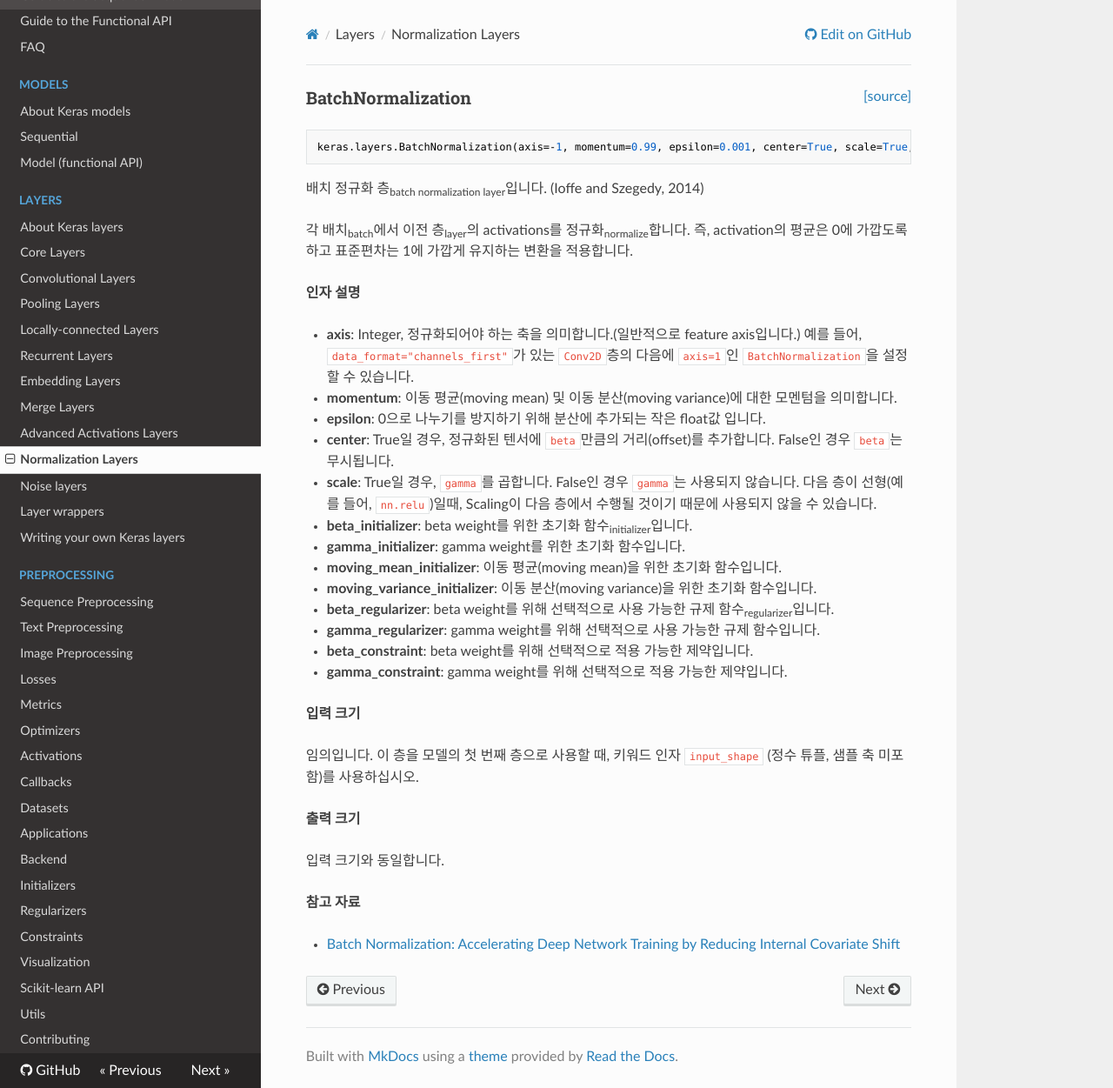
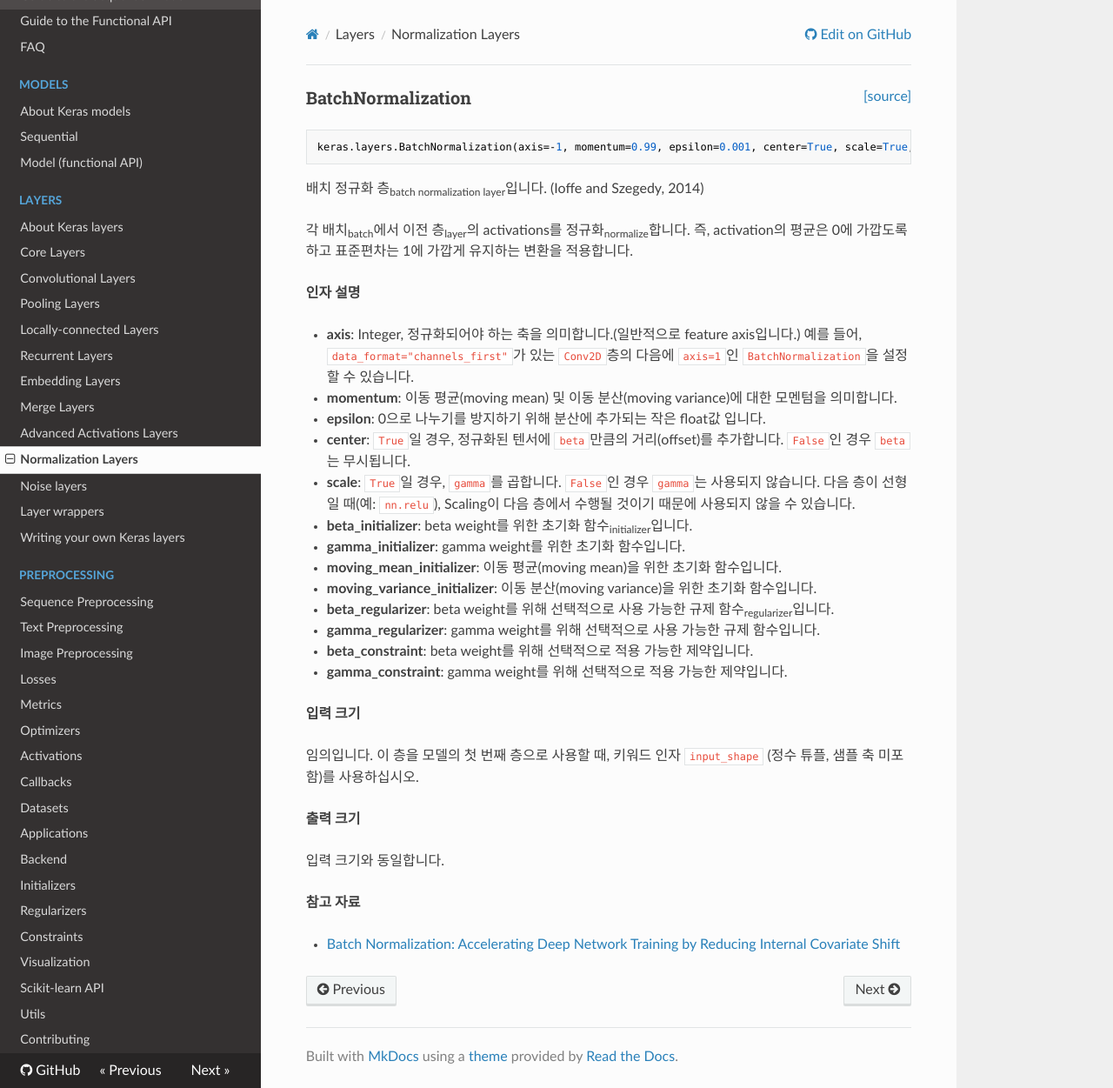
Before and after one commit to keras-team/keras-docs-ko, an MkDocs documentation site: the page built from sources/layers/normalization.md, in a window 1280 px wide and 1251 px high. Shown: the whole window at 87% size. Built offline with MkDocs 1.6.1, drawn with Linux system fonts in a browser that asks for light colours; nearby versions of some CDN libraries.

Commit message:
Update normalization.md
Highlight True, False

```diff
--- a/sources/layers/normalization.md
+++ b/sources/layers/normalization.md
@@ -14,8 +14,8 @@ __인자 설명__
 - __axis__: Integer, 정규화되어야 하는 축을 의미합니다.(일반적으로 feature axis입니다.) 예를 들어, `data_format="channels_first"`가 있는 `Conv2D`층의 다음에 `axis=1`인 `BatchNormalization`을 설정할 수 있습니다.
 - __momentum__: 이동 평균(moving mean) 및 이동 분산(moving variance)에 대한 모멘텀을 의미합니다.
 - __epsilon__: 0으로 나누기를 방지하기 위해 분산에 추가되는 작은 float값 입니다.
-- __center__: True일 경우, 정규화된 텐서에 `beta`만큼의 거리(offset)를 추가합니다. False인 경우 `beta`는 무시됩니다.
-- __scale__: True일 경우, `gamma`를 곱합니다. False인 경우 `gamma`는 사용되지 않습니다. 다음 층이 선형(예를 들어, `nn.relu`)일때, Scaling이 다음 층에서 수행될 것이기 때문에 사용되지 않을 수 있습니다.
+- __center__: `True`일 경우, 정규화된 텐서에 `beta`만큼의 거리(offset)를 추가합니다. `False`인 경우 `beta`는 무시됩니다.
+- __scale__: `True`일 경우, `gamma`를 곱합니다. `False`인 경우 `gamma`는 사용되지 않습니다. 다음 층이 선형일 때(예: `nn.relu`), Scaling이 다음 층에서 수행될 것이기 때문에 사용되지 않을 수 있습니다.
 - __beta_initializer__: beta weight를 위한 초기화 함수<sub>initializer</sub>입니다.
 - __gamma_initializer__: gamma weight를 위한 초기화 함수입니다.
 - __moving_mean_initializer__: 이동 평균(moving mean)을 위한 초기화 함수입니다.
```
